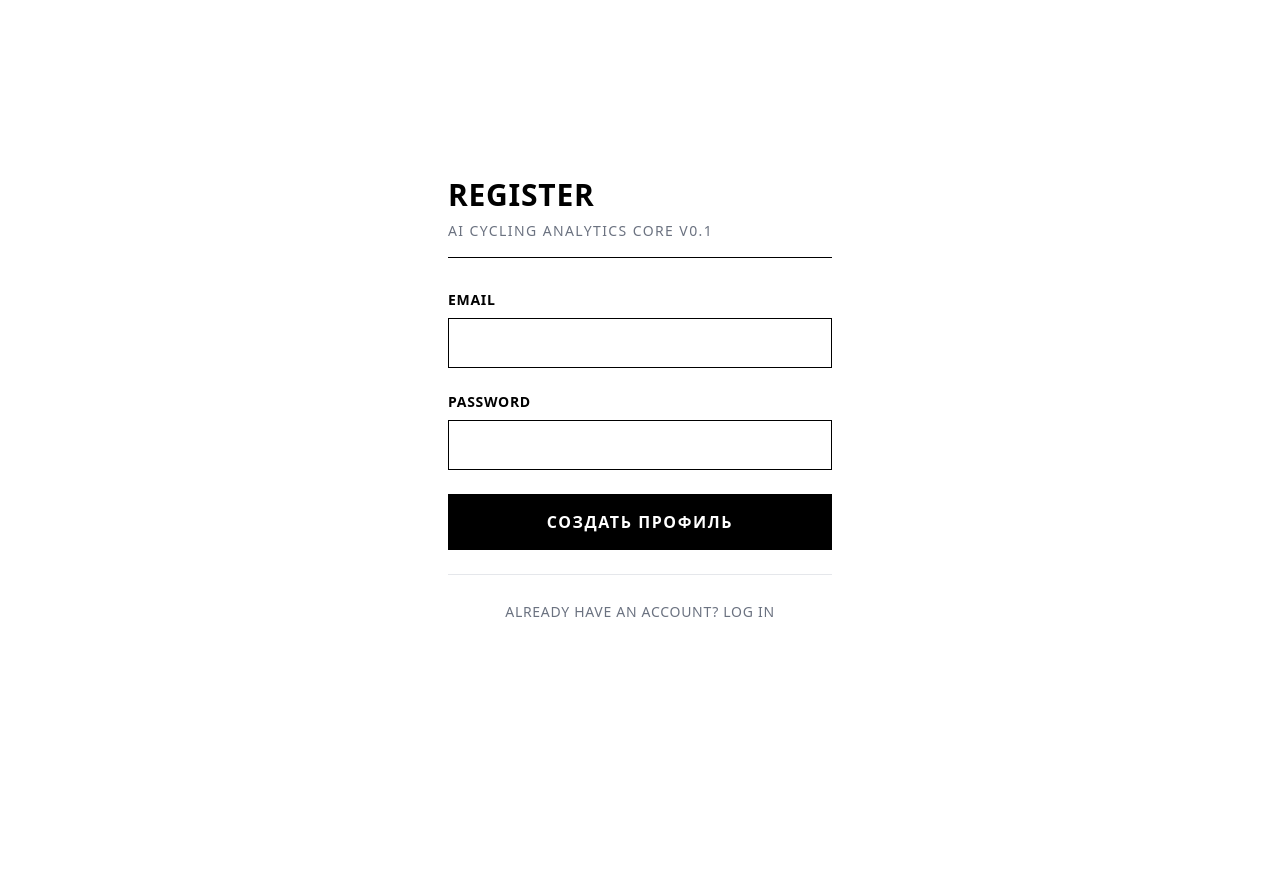
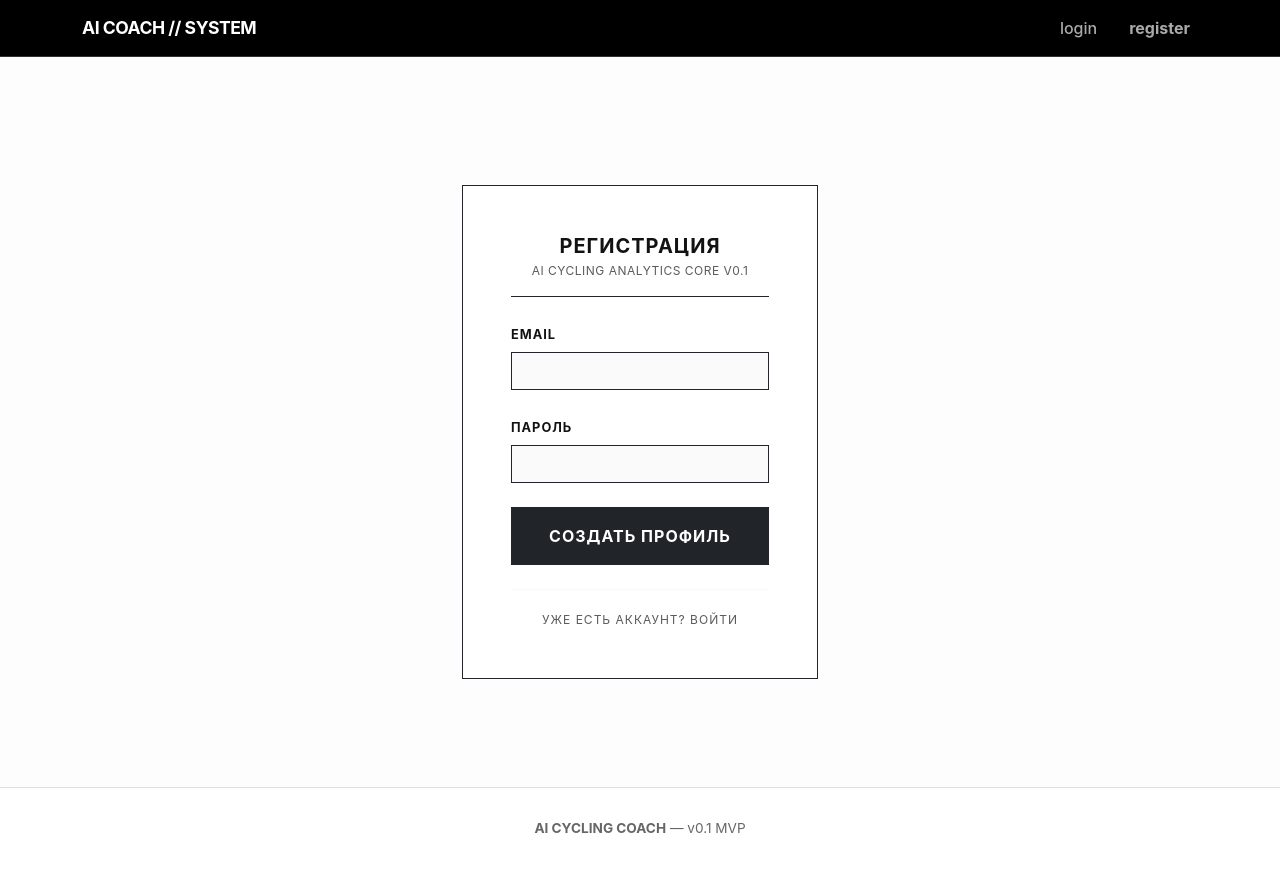
Before and after one commit to ripGoGa/mypet, a FastAPI app: page /register in a window 1280 px wide. Before the commit the page ends 617 px from the top, so only its background shows below. Run offline with FastAPI, Linux system fonts and the light colour scheme; some libraries are stand-ins or nearby versions.

Commit message:
style: unify auth forms and enforce brutalist design system

```diff
--- a/app/templates/index.html
+++ b/app/templates/index.html
@@ -71,9 +71,9 @@
                 Загружайте тренировки, анализируйте данные и получайте персонализированные рекомендации от искусственного интеллекта.
             </p>
             <div class="d-flex justify-content-center gap-3">
-                <a href="/register" class="btn btn-dark px-5 py-3 text-uppercase fw-bold" style="letter-spacing: 1px;">Начать тренировки</a>
-                <a href="/login" class="btn btn-outline-dark px-5 py-3 text-uppercase fw-bold" style="letter-spacing: 1px;">Войти</a>
-            </div>
+    <a href="/register" class="btn btn-dark rounded-0 px-5 py-3 text-uppercase fw-bold" style="letter-spacing: 1px;">Начать тренировки</a>
+    <a href="/login" class="btn btn-outline-dark rounded-0 px-5 py-3 text-uppercase fw-bold" style="letter-spacing: 1px;">Войти</a>
+</div>
         </div>
 
     {% endif %}
--- a/app/templates/register.html
+++ b/app/templates/register.html
@@ -1,45 +1,35 @@
-<!DOCTYPE html>
-<html lang="en">
-<head>
-    <meta charset="UTF-8">
-    <meta name="viewport" content="width=device-width, initial-scale=1.0">
-    <title>AI COACH // REGISTER</title>
-    <script src="https://cdn.tailwindcss.com"></script>
-</head>
-<body class="bg-white text-black font-sans min-h-screen flex flex-col items-center justify-center">
+{% extends "base.html" %}
+{% block title %}Регистрация // AI Coach{% endblock %}
 
-    <div class="w-full max-w-md p-8">
-        <h1 class="text-3xl font-bold mb-2 uppercase tracking-wide">Register</h1>
-        <p class="text-gray-500 mb-8 uppercase text-sm tracking-widest border-b border-black pb-4">
-            AI Cycling Analytics Core v0.1
-        </p>
+{% block content %}
+<div class="row justify-content-center" style="margin-top: 10vh;">
+    <div class="col-12 col-md-6 col-lg-4">
 
-        <form action="/register" method="POST" class="space-y-6">
-
-            <div>
-                <label for="email" class="block text-sm font-bold uppercase tracking-wider mb-2">Email</label>
-                <input type="email" id="email" name="email" required
-                       class="w-full border border-black p-3 focus:outline-none focus:ring-2 focus:ring-gray-400">
+        <div class="card border-dark rounded-0 p-4 p-md-5">
+            <div class="text-center border-bottom border-dark pb-3 mb-4">
+                <h5 class="text-uppercase fw-bold mb-1" style="letter-spacing: 1px;">Регистрация</h5>
+                <p class="text-muted mb-0" style="font-size: 0.75rem; letter-spacing: 0.5px; text-transform: uppercase;">AI Cycling Analytics Core v0.1</p>
             </div>
 
-            <div>
-                <label for="password" class="block text-sm font-bold uppercase tracking-wider mb-2">Password</label>
-                <input type="password" id="password" name="password" required
-                       class="w-full border border-black p-3 focus:outline-none focus:ring-2 focus:ring-gray-400">
+            <form action="/register" method="post">
+                <div class="mb-4">
+                    <label for="email" class="form-label text-uppercase fw-bold" style="font-size: 0.8rem; letter-spacing: 1px;">Email</label>
+                    <input type="email" class="form-control rounded-0 border-dark" id="email" name="email" required>
+                </div>
+
+                <div class="mb-4">
+                    <label for="password" class="form-label text-uppercase fw-bold" style="font-size: 0.8rem; letter-spacing: 1px;">Пароль</label>
+                    <input type="password" class="form-control rounded-0 border-dark" id="password" name="password" required>
+                </div>
+
+                <button type="submit" class="btn btn-dark w-100 rounded-0 text-uppercase fw-bold py-3 mb-4" style="letter-spacing: 1px;">Создать профиль</button>
+            </form>
+
+            <div class="text-center border-top border-light pt-3">
+                <a href="/login" class="text-muted text-decoration-none text-uppercase" style="font-size: 0.75rem; letter-spacing: 1px;">Уже есть аккаунт? Войти</a>
             </div>
+        </div>
 
-            <button type="submit"
-                    class="w-full bg-black text-white font-bold uppercase tracking-widest py-4 mt-4 hover:bg-gray-800 transition-colors">
-                Создать профиль
-            </button>
-        </form>
-
-        <div class="mt-6 text-center border-t border-gray-200 pt-6">
-            <a href="/login" class="text-sm text-gray-500 hover:text-black uppercase tracking-wider transition-colors">
-                Already have an account? Log In
-            </a>
-        </div>
     </div>
-
-</body>
-</html>
+</div>
+{% endblock %}
```
Also changed, not shown: app/templates/login.html (+25 -25 lines).
